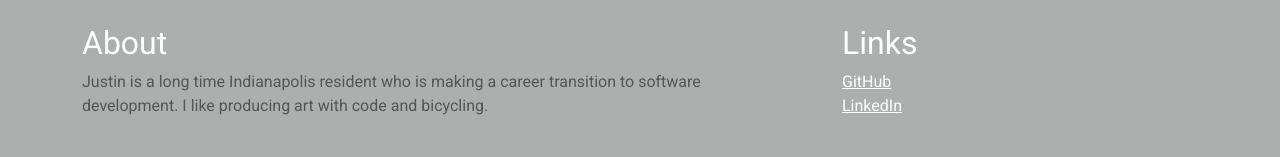
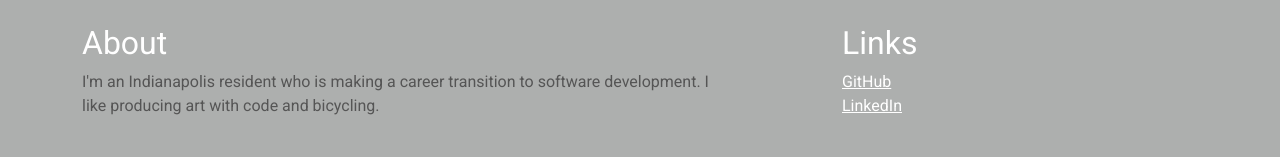
Before and after one commit to jrfoerster/Portfolio, a plain HTML site: page index.html in a window 1280 px wide. Both pictures are taken after a click on the button "Toggle navigation". Shown: the top 157 px of the page. Drawn offline with nearby package versions, Linux system fonts and the light colour scheme.

Commit message:
fixed grammatical and 1st/3rd person confusion in About header

```diff
--- a/index.html
+++ b/index.html
@@ -29,7 +29,7 @@
                 <div class="row">
                     <div class="col-sm-8 col-md-7 py-4">
                         <h4 class="text-white">About</h4>
-                        <p class="text-muted">Justin is a long time Indianapolis resident who is making a career
+                        <p class="text-muted">I'm an Indianapolis resident who is making a career
                             transition to software development. I like producing art with code and bicycling.</p>
                     </div>
                     <div class="col-sm-4 offset-md-1 py-4">
```
